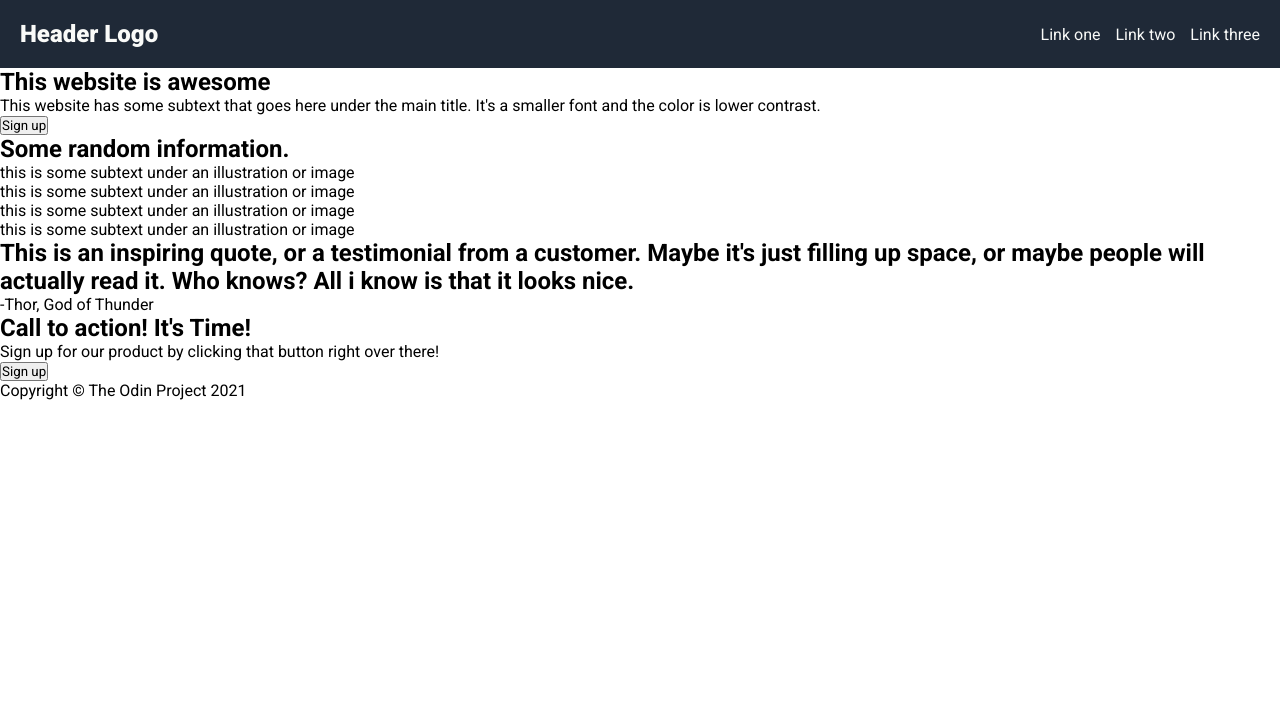
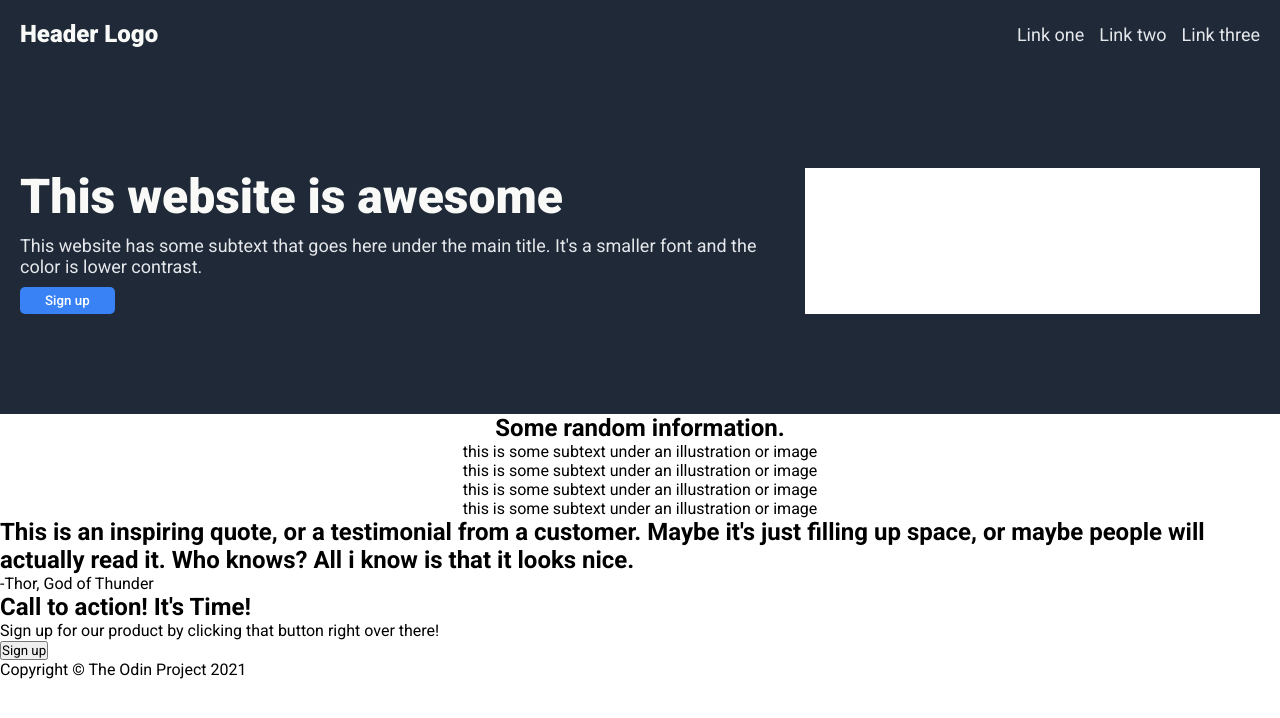
Before and after one commit to Nicog03/landing-page, a plain HTML site: page index.html in a window 1280 px wide. Drawn offline with Linux system fonts and the light colour scheme.

Commit message:
added style to the hero section]

```diff
--- a/style.css
+++ b/style.css
@@ -37,5 +37,54 @@ li {
 
 a {
   text-decoration: none;
+  color: #e5e7eb;
+  font-size: 18px;
+}
+
+.top-content {
+  display: flex;
+  padding: 100px 20px;
+  justify-content: center;
+  background-color: #1f2937;
+}
+
+.content {
+  flex: 1 2 auto;
   color: #f9faf8;
+  display: flex;
+  flex-direction: column;
+  align-items: flex-start;
+  gap: 10px;
 }
+
+.content h2 {
+  font-weight: 900;
+  font-size: 48px;
+}
+
+.content p {
+  font-size: 18px;
+  color: #e5e7eb;
+}
+
+.content button {
+  border: none;
+  background-color: #3882f6;
+  padding: 6px 25px;
+  border-radius: 5px;
+  color: white;
+  font-weight: 500;
+}
+
+.img-placeholder {
+  height: auto;
+  width: 500px;
+  background-color: #ffffff;
+  margin-left: 30px;
+}
+
+.cards-content {
+  display: flex;
+  flex-direction: column;
+  align-items: center;
+}
```
